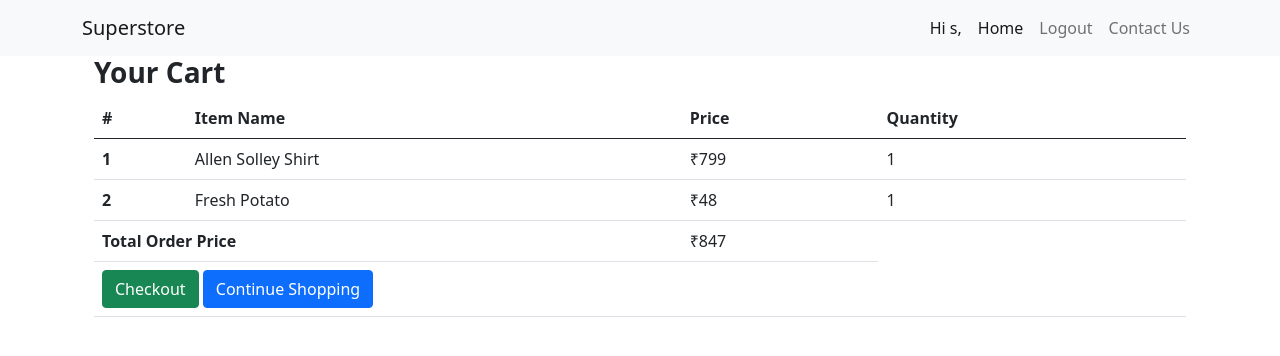
After one commit to salahgafoor/super_store_project, a Django app: page /cart-items/ in a window 1280 px wide. The commit adds this page. Shown: the top 356 px of the page. Run offline with Django 3.2, Linux system fonts and the light colour scheme; a user stored in the database is signed in; data comes from the database, SQL or seed files in the repository; some libraries are stand-ins or nearby versions.

Commit message:
add to cart finished

```diff
--- a/accounts/admin.py
+++ b/accounts/admin.py
@@ -4,3 +4,4 @@ from accounts import models
 admin.site.register(models.UserProfileInfo)
 admin.site.register(models.Product)
 admin.site.register(models.Order)
+admin.site.register(models.OrderItem)
--- a/accounts/models.py
+++ b/accounts/models.py
@@ -67,15 +67,37 @@ class Product(models.Model):
     def __str__(self):
         return self.name
 
+    def get_add_to_cart_url(self):
+        return reverse("accounts:add-to-cart", kwargs={
+            "pk" : self.pk
+        })
+
 @receiver(pre_delete, sender=Product)
 def mymodel_delete(sender, instance, **kwargs):
     # Pass false so FileField doesn't save the model.
     instance.image.delete(False)
 
+class OrderItem(models.Model):
+    user = models.ForeignKey(UserProfileInfo,
+                             on_delete=models.CASCADE)
+    ordered = models.BooleanField(default=False)
+    product = models.ForeignKey(Product, on_delete=models.CASCADE)
+    quantity = models.IntegerField(default=1)
+
+    def __str__(self):
+        return f"{self.quantity} of {self.product.name}"
+    def get_total_item_price(self):
+        return self.quantity * self.product.price
+
 class Order(models.Model):
     userprofileinfo = models.ForeignKey(UserProfileInfo,related_name='orders',on_delete=models.DO_NOTHING,)
-    product = models.ManyToManyField(Product)
+    products = models.ManyToManyField(OrderItem)
     total_amount = models.IntegerField()
-
+    ordered = models.BooleanField(default=False)
     def __str__(self):
         return self.userprofileinfo.name
+    def cal_total_amount(self):
+        total = 0
+        for order_item in self.products.all():
+            total += order_item.get_total_item_price()
+        return total
--- a/accounts/urls.py
+++ b/accounts/urls.py
@@ -36,6 +36,8 @@ urlpatterns = [
     path('api-token-auth/', rest_auth_views.obtain_auth_token, name='api-tokn-auth'),
 
     path('product/<pk>/', views.ProductView.as_view(), name='product'),
+    path('cart/<pk>/', views.add_to_cart, name='add-to-cart'),
+    path('cart-items/', views.CartItemsView.as_view(), name='cart-items'),
     # API
     re_path(r'^api/products/$', views.ProductListAPIView.as_view(), name='products'),
     re_path(r'^api/products/(?P<pk>\d+)/$', views.ProductRetrieveAPIView.as_view(), name='product_detail'),
--- a/accounts/views.py
+++ b/accounts/views.py
@@ -5,15 +5,20 @@ from rest_framework.authtoken.views import ObtainAuthToken
 from rest_framework.settings import api_settings
 from django.urls import reverse_lazy
 from accounts import serializer, models, permissions
-from django.views.generic import CreateView, ListView, DetailView
+from django.views.generic import CreateView, ListView, DetailView, View
 from . import forms
+from django.contrib.auth.decorators import login_required
+from django.shortcuts import get_object_or_404,redirect, render
+from django.contrib.auth.mixins import LoginRequiredMixin
+from django.core.exceptions import ObjectDoesNotExist
+from . models import *
 
 class dashboardView(ListView):
-    model = models.Product
+    model = Product
     template_name = "accounts/dashboard.html"
 
 class ProductView(DetailView):
-    model = models.Product
+    model = Product
     template_name = "accounts/product.html"
 
 class SignUp(CreateView):
@@ -24,7 +29,7 @@ class SignUp(CreateView):
 class UserProfileViewSet(viewsets.ModelViewSet):
     """Handle creating and updating profiles"""
     serializer_class = serializer.UserProfileSerializer
-    queryset = models.UserProfileInfo.objects.all()
+    queryset = UserProfileInfo.objects.all()
 
     # enable authentication; one user can modify only his details
     authentication_classes = (TokenAuthentication,)
@@ -40,7 +45,7 @@ class UserLoginApiView(ObtainAuthToken):
 
 class ProductListAPIView(generics.ListAPIView):
     #permission_classes = [IsAuthenticated]
-    queryset = models.Product.objects.all()
+    queryset = Product.objects.all()
     serializer_class = serializer.ProductSerializer
     filter_backends = [
                     filters.SearchFilter,
@@ -54,32 +59,70 @@ class ProductListAPIView(generics.ListAPIView):
 
 
 class ProductRetrieveAPIView(generics.RetrieveAPIView):
-    queryset = models.Product.objects.all()
+    queryset = Product.objects.all()
     serializer_class = serializer.ProductDetailSerializer
 
 
 class OrderRetrieveAPIView(generics.RetrieveAPIView):
     authentication_classes = [SessionAuthentication]
     #permission_classes = [IsOwnerAndAuth]
-    model = models.Order
-    queryset = models.Order.objects.all()
+    model = Order
+    queryset = Order.objects.all()
     serializer_class = serializer.OrderDetailSerializer
 
     def get_queryset(self, *args, **kwargs):
-        return models.Order.objects.all() #filter(user__user=self.request.user)
+        return Order.objects.all() #filter(user__user=self.request.user)
 
 
 class OrderListAPIView(generics.ListAPIView):
     authentication_classes = [SessionAuthentication]
     #permission_classes = [IsOwnerAndAuth]
-    model = models.Order
-    queryset = models.Order.objects.all()
+    model = Order
+    queryset = Order.objects.all()
     serializer_class = serializer.OrderDetailSerializer
 
     def get_queryset(self, *args, **kwargs):
         print("Errrororo jhshdwewe")
         print(self.request)
-        return models.Order.objects.all() #filter(user__user=self.request.userprofileinfo)
+        return Order.objects.all() #filter(user__user=self.request.userprofileinfo)
 
     def post(self, request, *args, **kwargs):
         return self.list(request, *args, **kwargs)
+
+
+# Cart Views
+@login_required
+def add_to_cart(request, pk):
+    """
+    adding products from product.html to cart (Flow: models.py->urls.py->views.py(this function))
+    """
+    product = get_object_or_404(Product, pk=pk )
+    order_item, created = OrderItem.objects.get_or_create(
+        product = product,
+        user = request.user,
+        ordered = False
+    )
+    order_qs = Order.objects.filter(userprofileinfo=request.user, ordered=False)
+
+    if order_qs.exists():
+        order = order_qs[0]
+        order.products.add(order_item)
+        return redirect("accounts:cart-items")
+    else:
+        order = Order.objects.create(user=request.user)
+        order.products.add(order_item)
+        return redirect("accounts:cart-items")
+
+class CartItemsView(LoginRequiredMixin, View):
+    def get(self, *args, **kwargs):
+
+        try:
+            order = Order.objects.get(userprofileinfo=self.request.user, ordered=False)
+            context = {
+                'object': order
+            }
+            print(order)
+            return render(self.request, 'accounts/cart_items.html', context)
+        except ObjectDoesNotExist:
+            print("You do not have an order")
+            return redirect("/")
--- a/static/css/main.css
+++ b/static/css/main.css
@@ -30,11 +30,15 @@ text-decoration: none;
 }
 .lead{
 font-weight:400;
+font-size:0.8em;
+}
+.lead1{
+font-size:1.0em;
 }
 .thumb-post img {
   object-fit: cover; /* Do not scale the image */
   object-position: center; /* Center the image within the element */
   width: 100%;
-  max-height: 400px;
+  max-height: 350px;
   margin-bottom: 1rem;
 }
--- /dev/null
+++ b/templates/accounts/cart_items.html
@@ -0,0 +1,68 @@
+{% extends 'accounts/base.html' %}
+
+{% block content %}
+
+<main>
+    <div class= "container">
+        <div class="table-responsive text-nowrap">
+    <h3>
+        <strong>Your Cart</strong>
+    </h3>
+    <table class="table">
+        <thead>
+        <tr>
+            <th scope="col">#</th>
+            <th scope="col">Item Name</th>
+            <th scope="col">Price</th>
+            <th scope="col">Quantity</th>
+        </tr>
+        </thead>
+        <tbody>
+        {% for order_item in object.products.all %}
+        <tr>
+            <th scope="row">{{ forloop.counter }}</th>
+            <td>{{ order_item.product.name }}</td>
+            <td>
+           &#8377;{{ order_item.product.price}}
+
+            </td>
+            <td>
+            {{ order_item.quantity}}
+            </td>
+        </tr>
+
+        {% empty %}
+        <tr>
+            <td colspan="4">Your cart is Empty</td>
+        </tr>
+
+         <tr>
+            <td colspan="4">
+                <a href="/" class="btn btn-primary float-right">Continue Shopping</a>
+            </td>
+        </tr>
+
+        {% endfor %}
+
+        {% if object.cal_total_amount %}
+        <tr>
+            <td colspan="2"><b>Total Order Price</b></td>
+            <td>&#8377;{{ object.cal_total_amount }}</td>
+        </tr>
+         <tr>
+            <td colspan="4">
+                <a href="{% url 'accounts:cart-items' %}" class="btn btn-success float-right ml-2">Checkout</a>
+                <a href="/" class="btn btn-primary float-right">Continue Shopping</a>
+            </td>
+        </tr>
+
+        {% endif %}
+
+        </tbody>
+    </table>
+
+        </div>
+    </div>
+</main>
+
+{% endblock content %}
--- a/templates/accounts/dashboard.html
+++ b/templates/accounts/dashboard.html
@@ -114,11 +114,9 @@
               <!--Card content-->
               <div class="card-body text-center">
                 <h5>
-                  <strong>
                     <span class="lead">{{ product.name }}</span>
-                  </strong>
                 </h5>
-                <h4 class="lead">
+                <h4 class="lead lead1">
                   <strong>&#8377;{{ product.price }}</strong>
                 </h4>
 
```
Also changed, not shown: accounts/migrations/0002_orderitem.py (added), accounts/migrations/0003_order_ordered.py (added), accounts/migrations/0004_auto_20210117_1917.py (added), accounts/migrations/0005_auto_20210117_1926.py (added), db.sqlite3.
